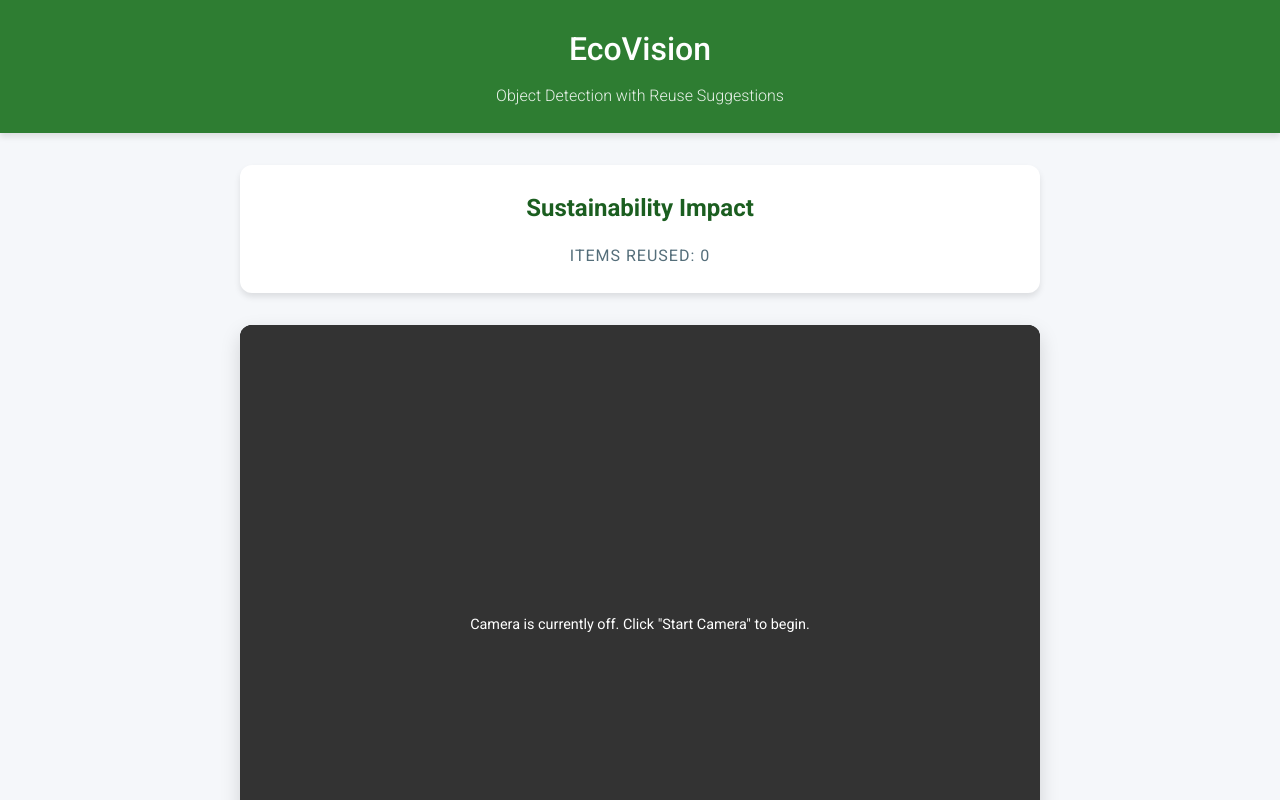
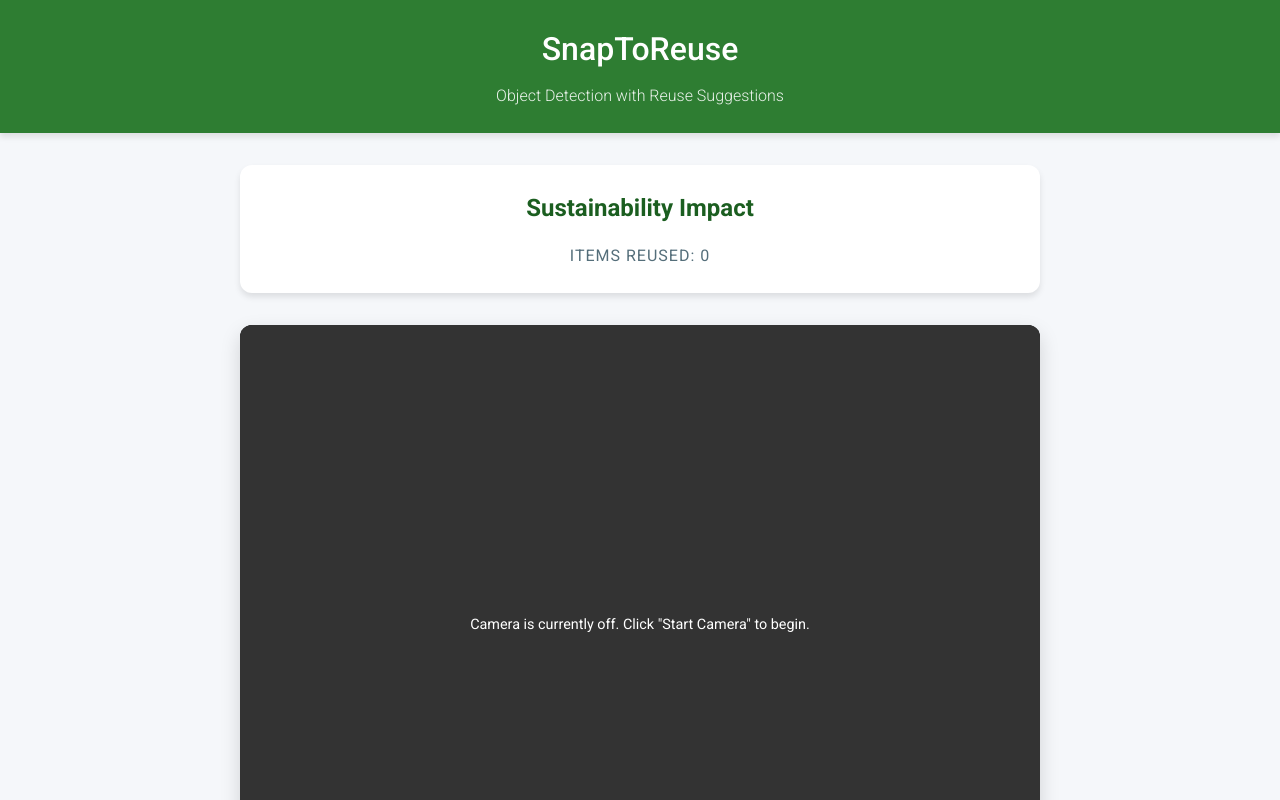
Before and after one commit to affanabid/SnapToReuse, a plain HTML site: page index.html in a window 1280 px wide. Shown: the top 800 px of the page. Drawn offline with Linux system fonts and the light colour scheme; a script that the page names is missing.

Commit message:
update app name

```diff
--- a/index.html
+++ b/index.html
@@ -352,7 +352,7 @@
 </head>
 <body>
   <header>
-    <h1>EcoVision</h1>
+    <h1>SnapToReuse</h1>
     <p>Object Detection with Reuse Suggestions</p>
   </header>
 
```
